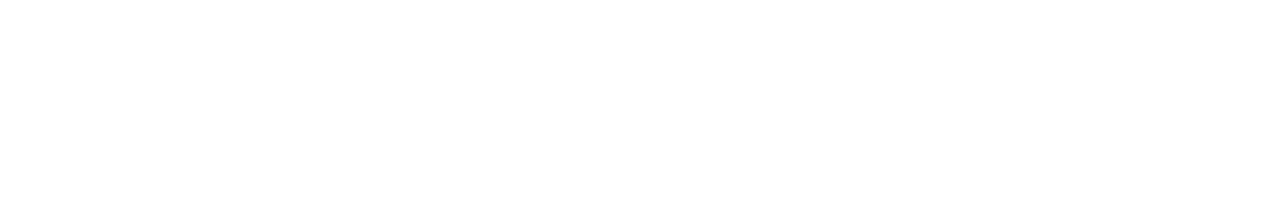
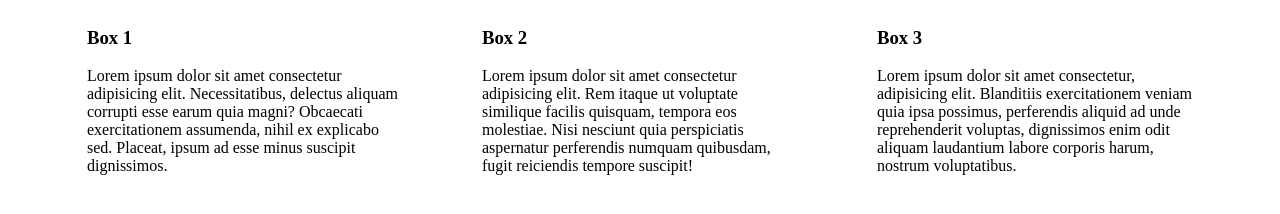
Before and after one commit to Syed-brhn/Class05-CSS, a plain HTML site: page index.html in a window 1280 px wide. Drawn offline with Linux system fonts and the light colour scheme.

Commit message:
Justify Content

```diff
--- a/index.html
+++ b/index.html
@@ -1,12 +1,35 @@
 <!DOCTYPE html>
 <html lang="en">
+
 <head>
     <meta charset="UTF-8">
     <meta name="viewport" content="width=device-width, initial-scale=1.0">
     <title>Class-05</title>
     <link rel="stylesheet" href="./style.css">
 </head>
+
 <body>
+    <div class="container">
+        <div class="Box-1">
+            <h3>Box 1</h3>
+            <p>Lorem ipsum dolor sit amet consectetur adipisicing elit. Necessitatibus, delectus aliquam corrupti esse
+                earum quia magni? Obcaecati exercitationem assumenda, nihil ex explicabo sed. Placeat, ipsum ad esse
+                minus suscipit dignissimos.</p>
+        </div>
+        <div class="Box-2">
+            <h3>Box 2</h3>
+            <p>Lorem ipsum dolor sit amet consectetur adipisicing elit. Rem itaque ut voluptate similique facilis
+                quisquam, tempora eos molestiae. Nisi nesciunt quia perspiciatis aspernatur perferendis numquam
+                quibusdam, fugit reiciendis tempore suscipit!</p>
+        </div>
+        <div class="Box-3">
+            <h3>Box 3</h3>
+            <p>Lorem ipsum dolor sit amet consectetur, adipisicing elit. Blanditiis exercitationem veniam quia ipsa
+                possimus, perferendis aliquid ad unde reprehenderit voluptas, dignissimos enim odit aliquam laudantium
+                labore corporis harum, nostrum voluptatibus.</p>
+        </div>
 
+    </div>
 </body>
+
 </html>
--- a/style.css
+++ b/style.css
@@ -0,0 +1,35 @@
+/* always apply flex on parent not on child */
+
+.container{
+display: flex;
+/* justify content property always work on Main Axis */
+/* to move content to right side */
+/* justify-content: end; */
+
+/* to move content to left side  */
+/* justify-content: start; */
+
+/*to move content to center  */
+/* justify-content: center; */
+
+/* to give equal space to everyone but sides are low as compare to others*/
+/* justify-content: space-around; */
+
+/* to give space only in center not on sides */
+/* justify-content: space-between; */
+
+/* to give equal space to everyone  */
+justify-content: space-evenly;
+}
+
+.Box-1{
+width: 25%;
+}
+
+.Box-2{
+width: 25%;
+}
+
+.Box-3{
+width: 25%;
+}
```
